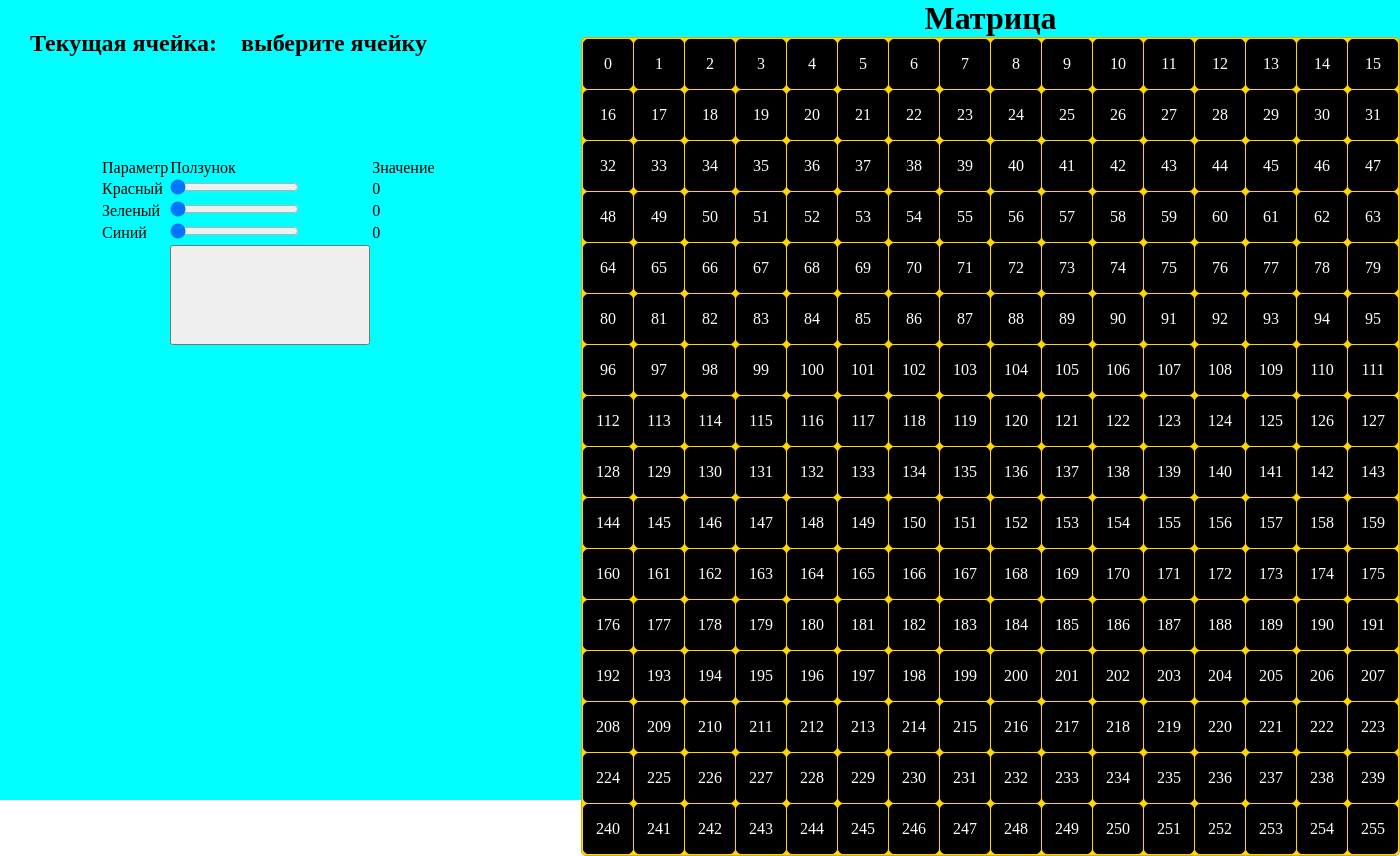
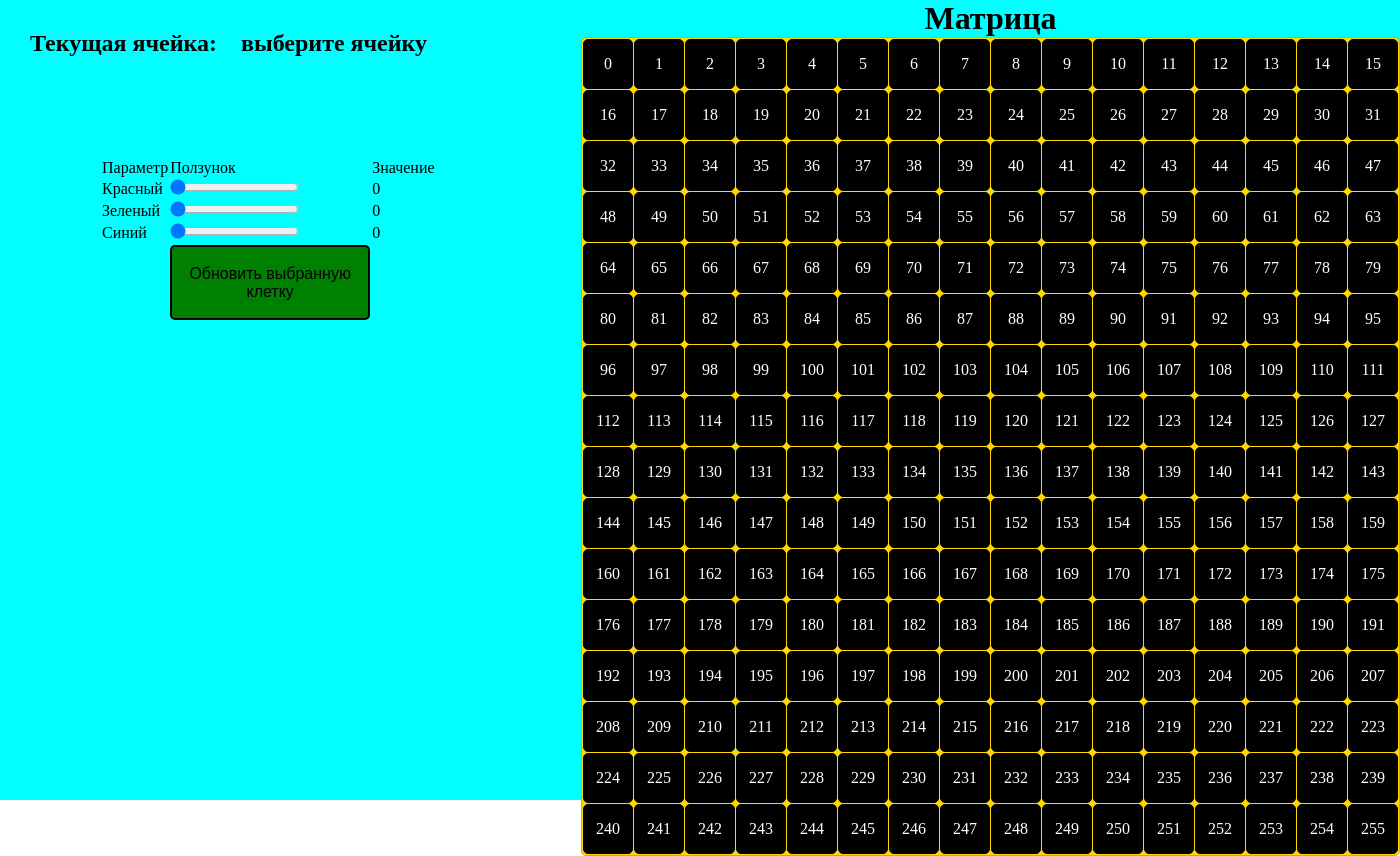
Before and after one commit to Feniks000/LedMatrixFefu, a Django app: page / in a window 1400 px wide. Run offline with Django 3.2, Linux system fonts and the light colour scheme; some libraries are stand-ins or nearby versions.

Commit message:
Update index.html

```diff
--- a/templates/main/index.html
+++ b/templates/main/index.html
@@ -32,18 +32,24 @@
             margin: auto;
         }
 
-        .form button {
-            margin: auto;
-            width: 200px;
-            height: 100px;
+        @media (min-width: 1000px) {
+            .container {
+                display: grid;
+                grid-template-columns: 1fr 1fr;
+                height: 100vh;
+                grid-gap: 5px;
+                background-color: aqua;
+            }
         }
 
-        .container {
-            display: grid;
-            grid-template-columns: 1fr 1fr;
-            height: 100vh;
-            grid-gap: 5px;
-            background-color: aqua;
+        @media (max-width: 999px) {
+            .container {
+                display: grid;
+                grid-template-rows: 1fr 1fr;
+                height: 100vh;
+                grid-gap: 5px;
+                background-color: aqua;
+            }
         }
 
         .matrix-container {
@@ -83,6 +89,24 @@
             margin: auto;
             color: white;
         }
+
+        .button {
+            background-color: #00a700;
+            border: black 2px solid;
+            border-radius: 5px;
+            width: 200px;
+            height: 75px;
+            font-size: 16px;
+        }
+
+        :hover .button {
+            background-color: #008000;
+        }
+
+        :active .button {
+            background-color: #00ff00;
+        }
+
     </style>
     <style href="https://code.jquery.com/ui/1.12.1/themes/base/jquery-ui.css"></style>
 </head>
@@ -127,13 +151,14 @@
                 <tr>
                     <td></td>
                     <td>
-                        <button onclick="update_cell($('red'), $('green'), $('blue'), $('brightness'))"></button>
+                        <button class="button" onclick="update_cell()">
+                            Обновить выбранную<br>
+                            клетку
+                        </button>
                     </td>
                 </tr>
             </table>
-
         </div>
-
     </div>
 
     <div class="matrix-container">
```
